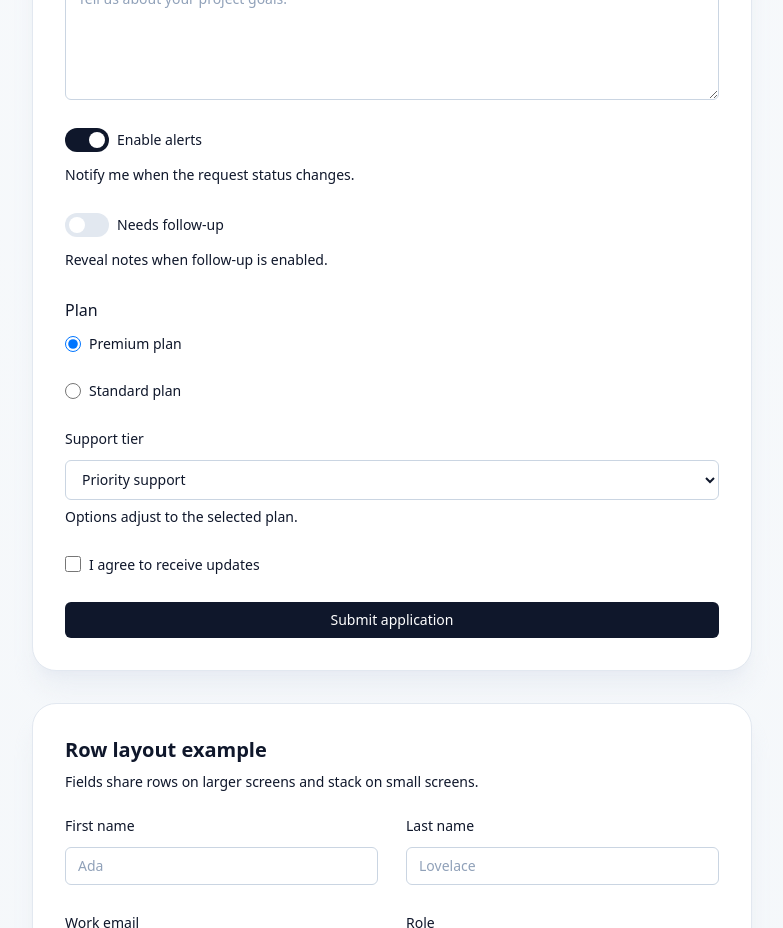
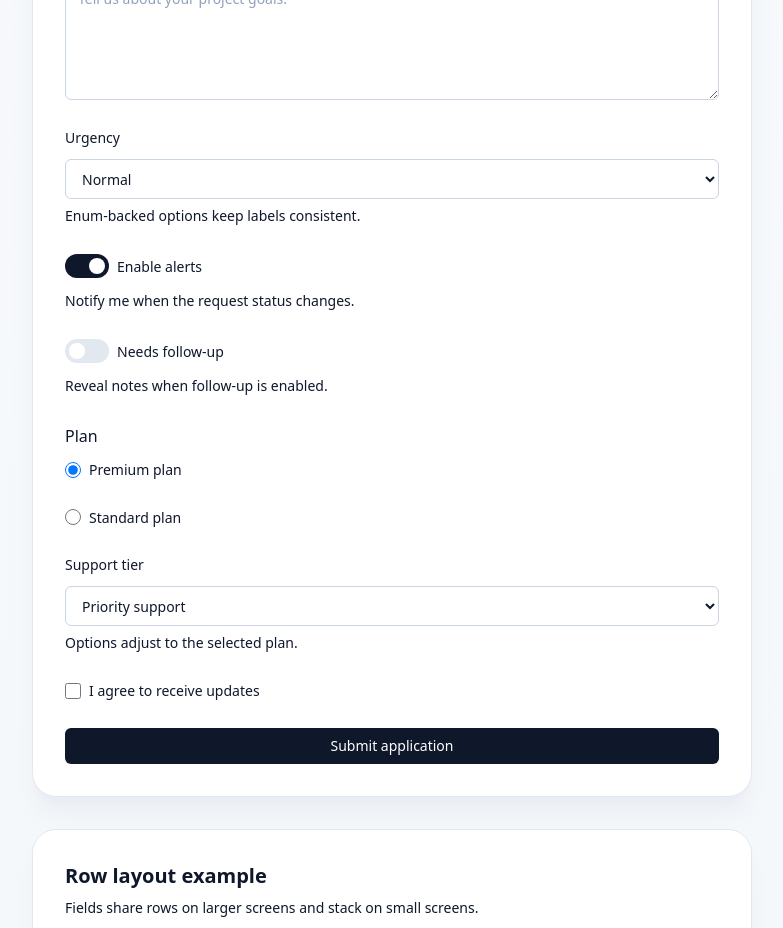
Before and after one commit to lfalcaolopes/form-kit, a React (Vite) app: page / in a window 1280 px wide. Shown: the part 1300-2228 px from the top of the page, without its empty margins (248-1031 px from the left). Built offline with nearby package versions, Linux system fonts and the light colour scheme.

Commit message:
feat: add enum-backed options

```diff
--- a/formKit/forms/SchemaForm.tsx
+++ b/formKit/forms/SchemaForm.tsx
@@ -53,6 +53,27 @@ type RenderableFieldEntry = {
   index: number
   content: ReactNode
 }
+
+const formatEnumLabel = (value: string) => {
+  const normalized = value
+    .replace(/([a-z0-9])([A-Z])/g, '$1 $2')
+    .replace(/[_-]+/g, ' ')
+    .trim()
+
+  return normalized
+    .split(' ')
+    .filter(Boolean)
+    .map(
+      (part) => `${part.charAt(0).toUpperCase()}${part.slice(1).toLowerCase()}`,
+    )
+    .join(' ')
+}
+
+const resolveEnumOptions = (enumValues: Record<string, string>) =>
+  Object.entries(enumValues).map(([key, value]) => ({
+    label: formatEnumLabel(key),
+    value,
+  }))
 
 function getFieldErrors<TSchema extends FormSchema>(
   errors: FieldErrors<FormValues<TSchema>>,
@@ -110,7 +131,7 @@ export function SchemaForm<TSchema extends FormSchema>({
     if (isRequired) {
       return {
         ...field.rules,
-        required: field.rules?.required ?? 'This field is required',
+        required: field.rules?.required ?? 'Esse campo é obrigatorio',
       }
     }
     if (!field.rules) {
@@ -124,10 +145,16 @@ export function SchemaForm<TSchema extends FormSchema>({
 
   const resolveFieldOptions = (field: FormFieldConfig) => {
     if ('getOptions' in field && field.getOptions) {
-      return field.getOptions({ values: watchedValues }) ?? field.options ?? []
+      const resolvedOptions = field.getOptions({ values: watchedValues })
+      if (resolvedOptions !== undefined) {
+        return resolvedOptions
+      }
     }
-    if ('options' in field) {
-      return field.options ?? []
+    if ('options' in field && field.options?.length) {
+      return field.options
+    }
+    if ('enumOptions' in field && field.enumOptions) {
+      return resolveEnumOptions(field.enumOptions)
     }
     return []
   }
--- a/formKit/schema/formTypes.ts
+++ b/formKit/schema/formTypes.ts
@@ -20,6 +20,7 @@ type FieldCondition = (args: {
 }) => boolean
 
 type FieldOptionsResolver = (args: { values: FieldValues }) => SelectOption[]
+type EnumOptions = Record<string, string>
 
 type BaseFieldConfig<TValue> = {
   name: string
@@ -76,12 +77,14 @@ type SelectFieldConfig = BaseFieldConfig<string> & {
   field: typeof FieldType.Select
   options?: SelectOption[]
   getOptions?: FieldOptionsResolver
+  enumOptions?: EnumOptions
 }
 
 type CheckboxFieldConfig = BaseFieldConfig<string[]> & {
   field: typeof FieldType.Checkbox
   options?: SelectOption[]
   getOptions?: FieldOptionsResolver
+  enumOptions?: EnumOptions
 }
 
 type SwitchFieldConfig = BaseFieldConfig<boolean> & {
@@ -96,6 +99,7 @@ type RadioFieldConfig = BaseFieldConfig<string> & {
   field: typeof FieldType.Radio
   options?: SelectOption[]
   getOptions?: FieldOptionsResolver
+  enumOptions?: EnumOptions
 }
 
 type ButtonFieldConfig = BaseFieldConfig<never> & {
--- a/src/App.tsx
+++ b/src/App.tsx
@@ -20,6 +20,12 @@ import {
   FieldType,
   type FormValuesFromSchema,
 } from '../formKit/schema'
+
+const UrgencyLevel = {
+  LOW: 'low',
+  NORMAL: 'normal',
+  HIGH: 'high',
+} as const
 
 const demoSchema = defineFormSchema({
   requestId: {
@@ -129,6 +135,14 @@ const demoSchema = defineFormSchema({
     field: FieldType.Textarea,
     placeholder: 'Tell us about your project goals.',
     rules: { minLength: { value: 10, message: 'Add a bit more detail.' } },
+  },
+  urgency: {
+    name: 'urgency',
+    label: 'Urgency',
+    field: FieldType.Select,
+    defaultValue: UrgencyLevel.NORMAL,
+    enumOptions: UrgencyLevel,
+    helpText: 'Enum-backed options keep labels consistent.',
   },
   alerts: {
     name: 'alerts',
```
